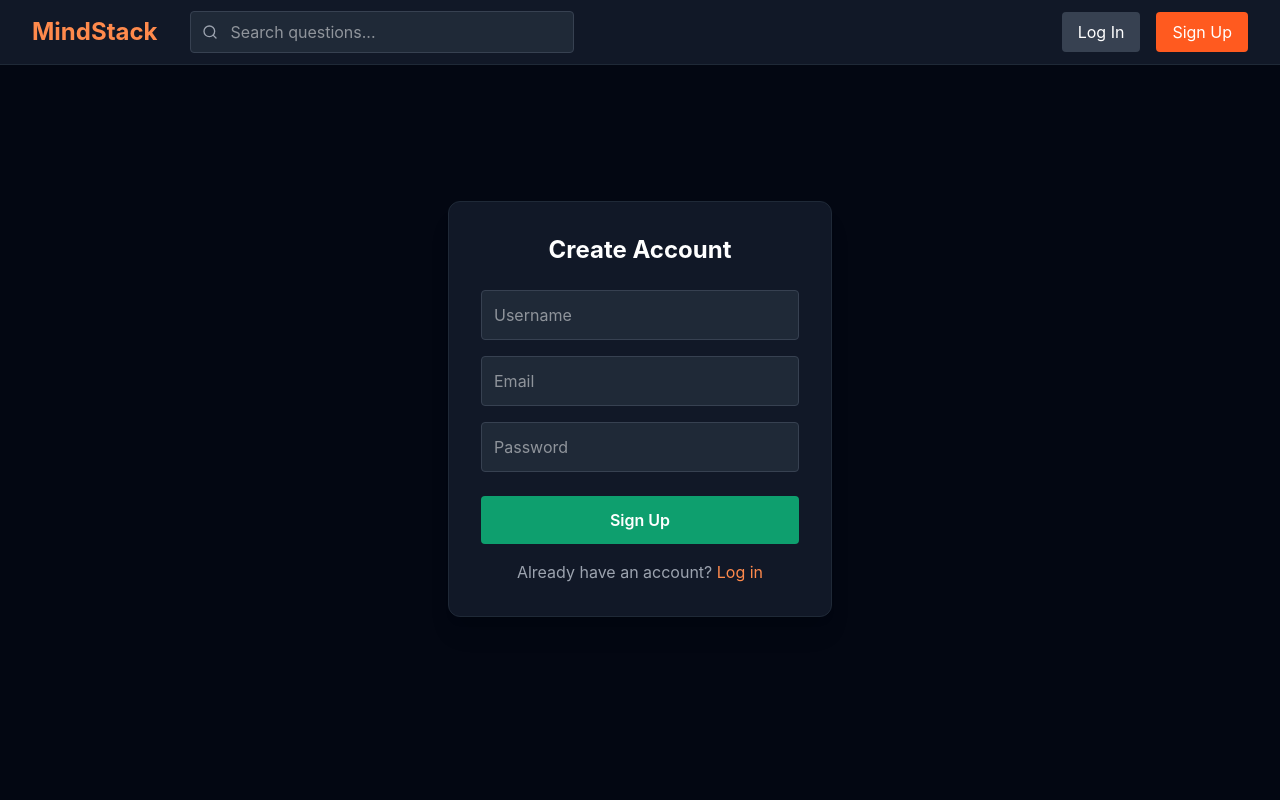
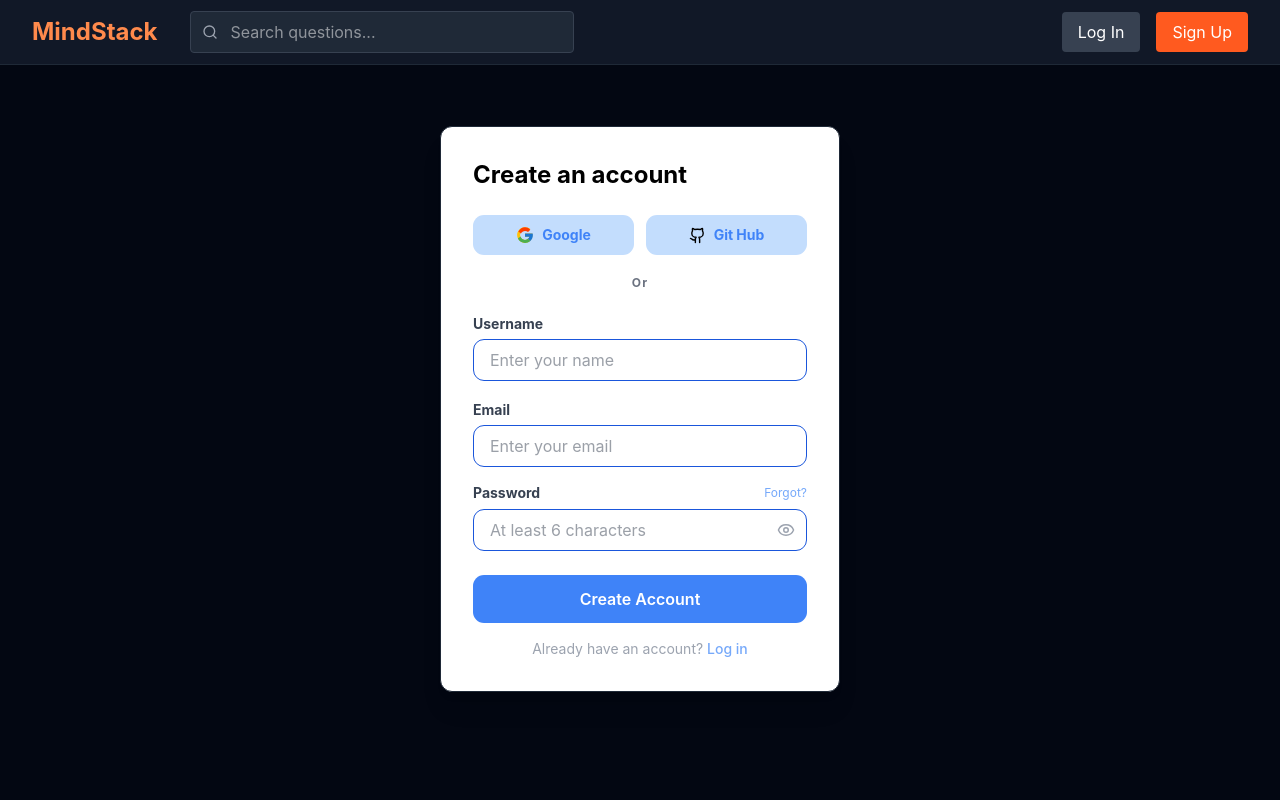
Before and after one commit to Longfou1900/fou-final-web-mindstack-5thfound, a React (Vite) app: page /signup in a window 1280 px wide. Shown: the top 800 px of the page. Built offline with nearby package versions, Linux system fonts and the light colour scheme; no server answers.

Commit message:
update01-Signup

```diff
--- a/src/pages/Signup.jsx
+++ b/src/pages/Signup.jsx
@@ -1,91 +1,273 @@
-// src/pages/Signup.jsx
 import { useState } from "react";
 import { Link, useNavigate } from "react-router-dom";
-import { createUserWithEmailAndPassword, updateProfile } from "firebase/auth";
-import { auth } from "../firebase/config";
+import {
+  createUserWithEmailAndPassword,
+  updateProfile,
+  signInWithPopup,
+  GoogleAuthProvider,
+  GithubAuthProvider,
+} from "firebase/auth";
+import { auth, db } from "../firebase/config";
+import { doc, setDoc, serverTimestamp } from "firebase/firestore";
+import { Eye, EyeOff } from "lucide-react";
+// import SignupModal from "./SignupModal";
+import { LuGithub } from "react-icons/lu";
 
+// ── Brand icons ──────────────────────────────────────────────────────────────
+function GoogleIcon() {
+  return (
+    <svg width="18" height="18" viewBox="0 0 48 48" fill="none">
+      <path
+        d="M44.5 20H24v8.5h11.8C34.1 33.9 29.6 37 24 37c-7.2 0-13-5.8-13-13s5.8-13 13-13c3.1 0 5.9 1.1 8.1 2.9l6-6C34.6 5.1 29.6 3 24 3 12.4 3 3 12.4 3 24s9.4 21 21 21c10.5 0 20-7.6 20-21 0-1.3-.2-2.7-.5-4z"
+        fill="#FFC107"
+      />
+      <path
+        d="M6.3 14.7l7 5.1C15.2 16.2 19.3 13 24 13c3.1 0 5.9 1.1 8.1 2.9l6-6C34.6 5.1 29.6 3 24 3 16.3 3 9.7 7.9 6.3 14.7z"
+        fill="#FF3D00"
+      />
+      <path
+        d="M24 45c5.5 0 10.4-1.9 14.2-5.1l-6.6-5.6C29.5 35.9 26.9 37 24 37c-5.6 0-10.3-3.8-11.9-9l-6.9 5.3C8.9 41.1 15.9 45 24 45z"
+        fill="#4CAF50"
+      />
+      <path
+        d="M44.5 20H24v8.5h11.8c-.8 2.4-2.3 4.4-4.3 5.8l6.6 5.6C42.3 36.2 45 30.6 45 24c0-1.3-.2-2.7-.5-4z"
+        fill="#1976D2"
+      />
+    </svg>
+  );
+}
+
+function GitHubIcon() {
+  return (
+    <svg
+      width="18"
+      height="18"
+      viewBox="0 0 24 24"
+      fill="currentColor"
+      className="text-white"
+    >
+      <path d="M12 .297c-6.63 0-12 5.373-12 12 0 5.303 3.438 9.8 8.205 11.385.6.113.82-.258.82-.577 0-.285-.01-1.04-.015-2.04-3.338.724-4.042-1.61-4.042-1.61C4.422 18.07 3.633 17.7 3.633 17.7c-1.087-.744.084-.729.084-.729 1.205.084 1.838 1.236 1.838 1.236 1.07 1.835 2.809 1.305 3.495.998.108-.776.417-1.305.76-1.605-2.665-.3-5.466-1.332-5.466-5.93 0-1.31.465-2.38 1.235-3.22-.135-.303-.54-1.523.105-3.176 0 0 1.005-.322 3.3 1.23.96-.267 1.98-.399 3-.405 1.02.006 2.04.138 3 .405 2.28-1.552 3.285-1.23 3.285-1.23.645 1.653.24 2.873.12 3.176.765.84 1.23 1.91 1.23 3.22 0 4.61-2.805 5.625-5.475 5.92.42.36.81 1.096.81 2.22 0 1.606-.015 2.896-.015 3.286 0 .315.21.69.825.57C20.565 22.092 24 17.592 24 12.297c0-6.627-5.373-12-12-12" />
+    </svg>
+  );
+}
+
+// ── Helper: build a Firestore user doc from a Firebase user object ────────────
+async function createUserDoc(user, overrides = {}) {
+  await setDoc(doc(db, "users", user.uid), {
+    uid: user.uid,
+    displayName: user.displayName || overrides.displayName || "",
+    email: user.email,
+    role: "user",
+    avatar:
+      user.photoURL ||
+      `https://api.dicebear.com/7.x/avataaars/svg?seed=${user.uid}`,
+    bio: "",
+    achievements: { contributions: 0, helpful: 0, solved: 0 },
+    createdAt: serverTimestamp(),
+    ...overrides,
+  });
+}
+
+// ── Main component ────────────────────────────────────────────────────────────
 export default function Signup() {
   const [username, setUsername] = useState("");
   const [email, setEmail] = useState("");
   const [password, setPassword] = useState("");
+  const [showPassword, setShowPassword] = useState(false);
   const [error, setError] = useState("");
   const [loading, setLoading] = useState(false);
+  // const [showSignup, setShowSignup] = useState(false);
+  const [oauthLoading, setOauthLoading] = useState(""); // "google" | "github" | ""
+
   const navigate = useNavigate();
 
+  // ── Email / password signup ─────────────────────────────────────────────
   const handleSubmit = async (e) => {
     e.preventDefault();
     setError("");
     setLoading(true);
+    try {
+      const userCredential = await createUserWithEmailAndPassword(
+        auth,
+        email,
+        password,
+      );
 
-    try {
-      const userCredential = await createUserWithEmailAndPassword(auth, email, password);
+      await updateProfile(userCredential.user, { displayName: username });
 
-      await updateProfile(userCredential.user, {
-        displayName: username
-      });
+      await createUserDoc(userCredential.user, { displayName: username });
 
       navigate("/");
-    } catch (error) {
-      setError(error.message);
+    } catch (err) {
+      setError(err.message);
     } finally {
       setLoading(false);
     }
   };
 
+  // ── Google OAuth ────────────────────────────────────────────────────────
+  const handleGoogleSignIn = async () => {
+    setError("");
+    setOauthLoading("google");
+    try {
+      const provider = new GoogleAuthProvider();
+      const result = await signInWithPopup(auth, provider);
+      await createUserDoc(result.user);
+      navigate("/");
+    } catch (err) {
+      setError(err.message);
+    } finally {
+      setOauthLoading("");
+    }
+  };
+
+  // ── GitHub OAuth ────────────────────────────────────────────────────────
+  const handleGithubSignIn = async () => {
+    setError("");
+    setOauthLoading("github");
+    try {
+      const provider = new GithubAuthProvider();
+      const result = await signInWithPopup(auth, provider);
+      await createUserDoc(result.user);
+      navigate("/");
+    } catch (err) {
+      setError(err.message);
+    } finally {
+      setOauthLoading("");
+    }
+  };
+
+  const busy = loading || !!oauthLoading;
+
+  // ── Render ──────────────────────────────────────────────────────────────
   return (
     <div className="flex items-center justify-center min-h-[80vh]">
-      <div className="bg-gray-900 p-8 rounded-xl w-96 shadow-xl border border-gray-800">
-        <h2 className="text-2xl font-bold text-center mb-6 text-white">
-          Create Account
+      <div className="bg-white p-8 rounded-xl w-100 shadow-xl border border-gray-800">
+        <h2 className="text-2xl font-bold text-start mb-6 text-black">
+          Create an account
         </h2>
 
+        {/* Error banner */}
         {error && (
-          <div className="bg-red-500 text-white p-3 rounded mb-4">
+          <div className="bg-red-500 text-white p-3 rounded mb-4 text-sm">
             {error}
           </div>
         )}
 
+        {/* ── OAuth buttons ─────────────────────────────────────────────── */}
+        <div className="grid grid-cols-2 gap-3 mb-5">
+          <button
+            type="button"
+            onClick={handleGoogleSignIn}
+            disabled={busy}
+            className="flex items-center justify-center gap-2 py-2.5 rounded-[11px] bg-blue-200 hover:bg-blue-300 text-blue-500 font-bold text-sm transition disabled:opacity-50 disabled:cursor-not-allowed"
+          >
+            <GoogleIcon />
+            {oauthLoading === "google" ? "Connecting…" : "Google"}
+          </button>
+
+          <button
+            type="button"
+            onClick={handleGithubSignIn}
+            disabled={busy}
+            className="flex items-center justify-center gap-2 py-2.5 rounded-[11px] bg-blue-200 hover:bg-blue-300 text-blue-500 font-bold text-sm transition disabled:opacity-50 disabled:cursor-not-allowed"
+          >
+            <LuGithub className="text-black text-[17px]" />
+            {oauthLoading === "github" ? "Connecting…" : "Git Hub"}
+          </button>
+        </div>
+
+        {/* ── Divider ───────────────────────────────────────────────────── */}
+        <div className="flex items-center gap-3 mb-5">
+          <div className="flex-1 " />
+          <span className="text-xs text-gray-500 font-bold tracking-widest">
+            Or
+          </span>
+          <div className="flex-1 " />
+        </div>
+
+        {/* ── Email / password form ──────────────────────────────────────── */}
+        <label className="text-sm text-gray-700 font-bold">Username</label>
         <form onSubmit={handleSubmit}>
+          {/* Username */}
           <input
             type="text"
-            placeholder="Username"
+            placeholder="Enter your name"
             value={username}
             onChange={(e) => setUsername(e.target.value)}
             required
-            className="w-full p-3 mb-4 rounded bg-gray-800 text-white border border-gray-700 focus:border-orange-500 focus:outline-none"
+            disabled={busy}
+            className="w-full mt-1 pl-4 p-2 mb-4 rounded-[11px] text-gray-700 border border-blue-700 focus:border-blue-500 focus:border-2 focus:outline-none disabled:opacity-50"
           />
 
+          {/* Email */}
+          <label className="text-sm text-gray-700 font-bold">Email</label>
           <input
             type="email"
-            placeholder="Email"
+            placeholder="Enter your email"
             value={email}
             onChange={(e) => setEmail(e.target.value)}
             required
-            className="w-full p-3 mb-4 rounded bg-gray-800 text-white border border-gray-700 focus:border-orange-500 focus:outline-none"
+            disabled={busy}
+            className="w-full mt-1 pl-4 p-2 mb-4 rounded-[11px] text-gray-700 border border-blue-700 focus:border-blue-500 focus:border-2 focus:outline-none disabled:opacity-50"
           />
 
+          {/* Password label row with Forgot link */}
+          <div className="flex items-center justify-between mb-1.5">
+            <label className="text-sm text-gray-700 font-bold">Password</label>
+            <Link
+              to="/forgot-password"
+              className="text-xs text-blue-400 hover:text-blue-500"
+            >
+              Forgot?
+            </Link>
+          </div>
+
+          {/* Password input + eye toggle */}
+          <div className="relative mb-6">
             <input
-            type="password"
-            placeholder="Password"
+              type={showPassword ? "text" : "password"}
+              placeholder="At least 6 characters"
               value={password}
               onChange={(e) => setPassword(e.target.value)}
               required
               minLength="6"
-            className="w-full p-3 mb-6 rounded bg-gray-800 text-white border border-gray-700 focus:border-orange-500 focus:outline-none"
+              disabled={busy}
+              className="w-full pl-4 p-2 pr-11 rounded-[11px] text-gray-700 border border-blue-700 focus:border-blue-500 focus:border-2 focus:outline-none disabled:opacity-50"
             />
+            <button
+              type="button"
+              onClick={() => setShowPassword((v) => !v)}
+              tabIndex={-1}
+              aria-label={showPassword ? "Hide password" : "Show password"}
+              className="absolute right-3 top-1/2 -translate-y-1/2 text-gray-400 hover:text-gray-700 transition-colors"
+            >
+              {showPassword ? <EyeOff size={18} /> : <Eye size={18} />}
+            </button>
+          </div>
 
+          {/* Submit */}
           <button
             type="submit"
-            disabled={loading}
-            className="w-full py-3 rounded bg-green-500 hover:bg-green-600 text-white font-semibold disabled:opacity-50 disabled:cursor-not-allowed"
+            disabled={busy}
+            // onClick={() => setShowSignup(true)}
+            className="w-full py-3 rounded-[11px] bg-blue-500 hover:bg-blue-600 text-white font-semibold transition disabled:opacity-50 disabled:cursor-not-allowed"
           >
-            {loading ? "Creating Account..." : "Sign Up"}
+            {loading ? "Creating Account..." : "Create Account"}
           </button>
+          {/* <SignupModal
+            isOpen={showSignup}
+            onClose={() => setShowSignup(false)}
+          /> */}
         </form>
 
-        <p className="text-center mt-4 text-gray-400">
+        {/* Footer */}
+        <p className="text-center mt-4 text-gray-400 text-sm">
           Already have an account?{" "}
-          <Link to="/login" className="text-orange-400 hover:text-orange-300">
+          <Link
+            to="/login"
+            className="text-blue-400 hover:text-blue-500 font-medium"
+          >
             Log in
           </Link>
         </p>
```
Lines whose indentation alone changed are shown as unchanged.
